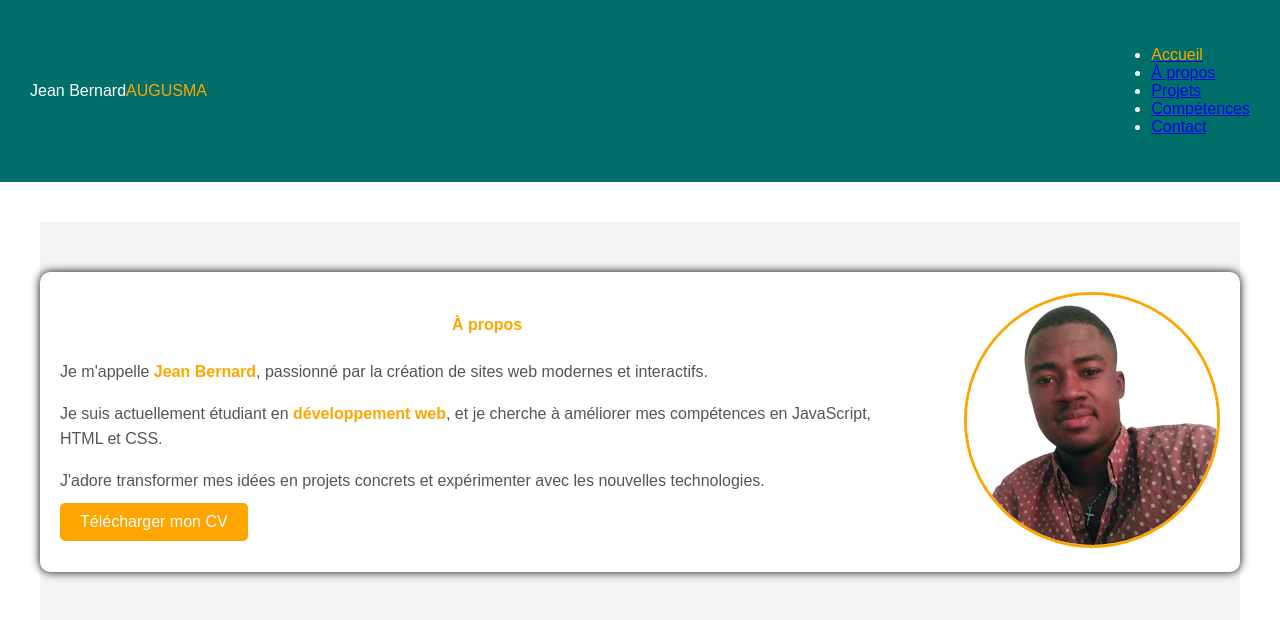
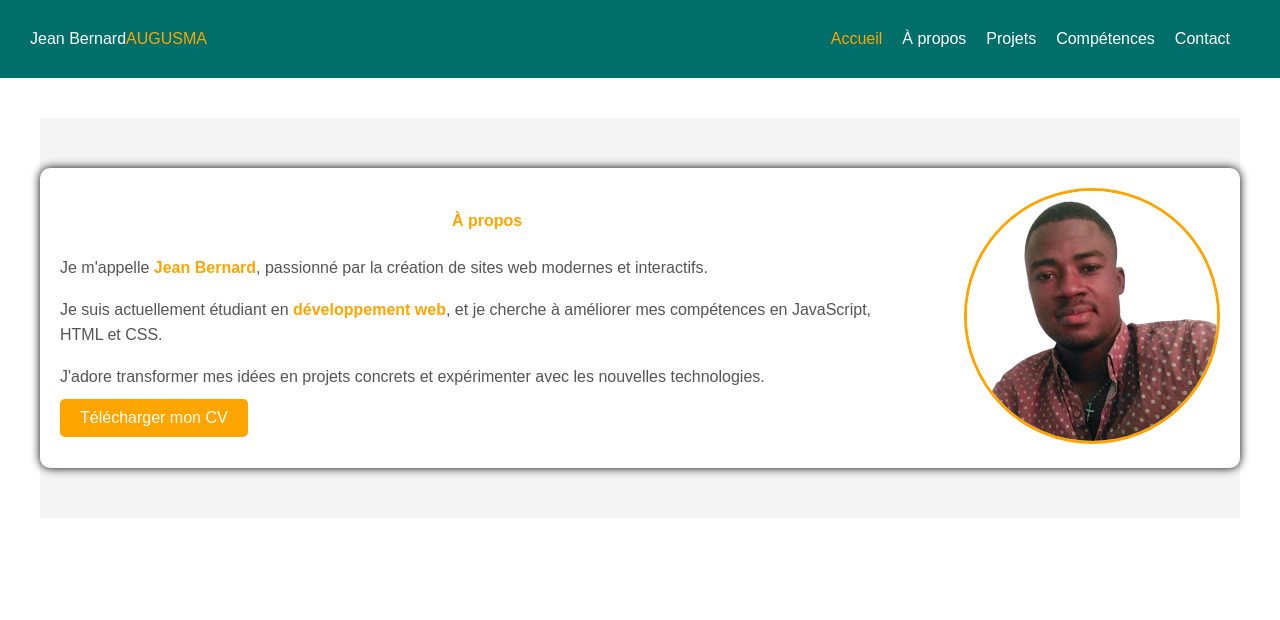
Before and after one commit to christian-20p/My-portfolio.com, a plain HTML site: page mwen.html in a window 1280 px wide. Drawn offline with Linux system fonts and the light colour scheme.

Commit message:
Update mwen.css

```diff
--- a/mwen.css
+++ b/mwen.css
@@ -14,6 +14,28 @@ header div{
     color: white;
     padding: 15px;
 }
+
+header h1 {
+    margin:0;
+}
+
+nav ul {
+    list-style: none;
+    margin: 0;
+    padding: 0;
+    display: flex;
+}
+
+nav ul li {
+    margin-right: 20px;
+}
+
+nav ul li a {
+    text-decoration: none;
+    color: white;
+    font-size: 16px;
+}
+
 .about {
     display: flex;
     justify-content: center;
```
